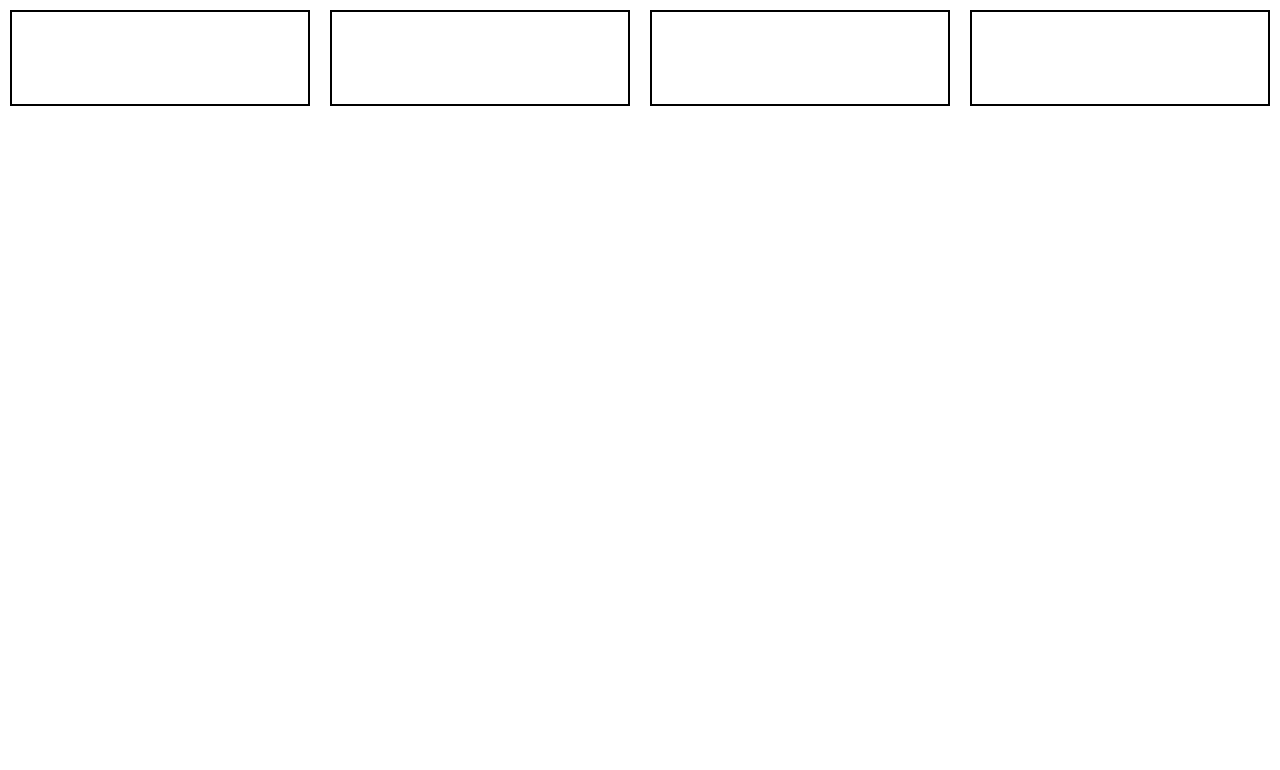
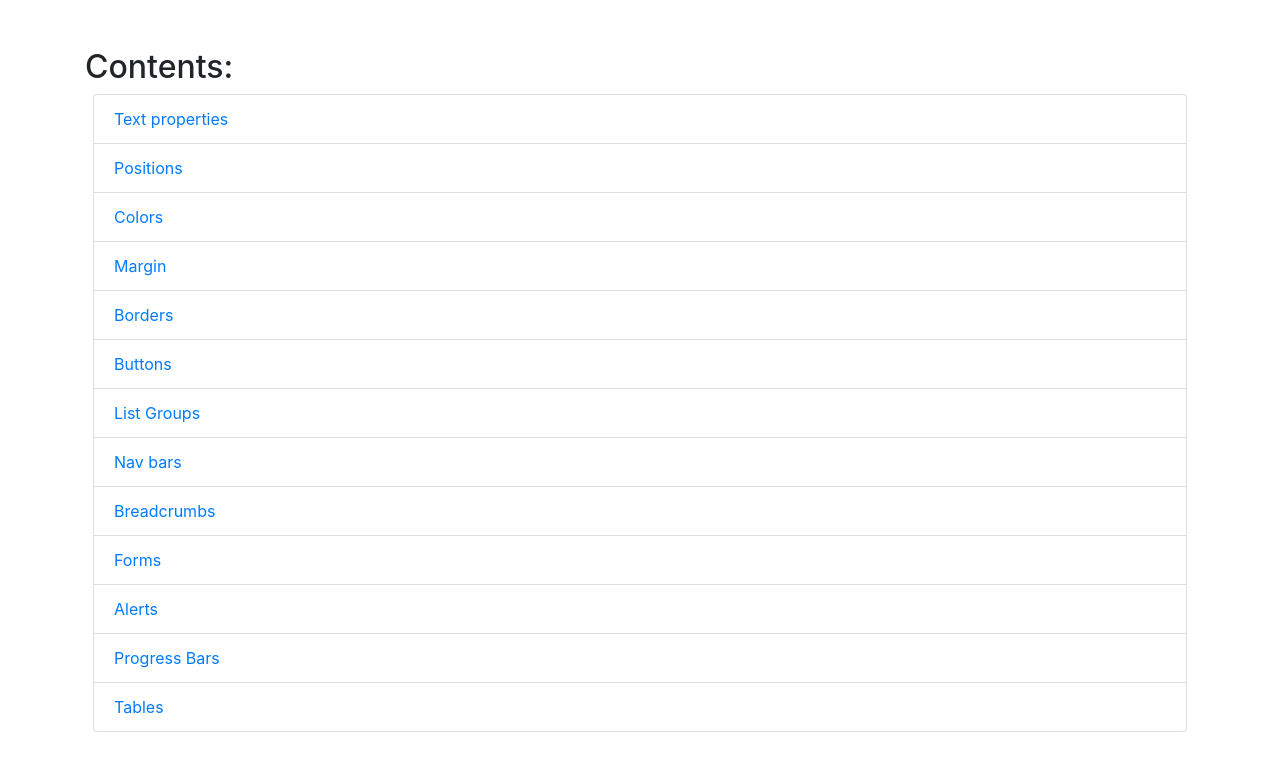
Before and after one commit to Manoj-14/Java-FSD-Phase-4, a plain HTML site: page index.html in a window 1280 px wide. Drawn offline with nearby package versions, Linux system fonts and the light colour scheme.

Commit message:
Home page added

```diff
--- a/index.html
+++ b/index.html
@@ -1,21 +1,63 @@
 <!DOCTYPE html>
 <html lang="en">
+  <head>
+    <meta charset="UTF-8" />
+    <meta http-equiv="X-UA-Compatible" content="IE=edge" />
+    <meta name="viewport" content="width=device-width, initial-scale=1.0" />
+    <link rel="stylesheet" href="style.css" />
+    <link
+      rel="stylesheet"
+      href="https://cdn.jsdelivr.net/npm/bootstrap@4.0.0/dist/css/bootstrap.min.css"
+      integrity="sha384-Gn5384xqQ1aoWXA+058RXPxPg6fy4IWvTNh0E263XmFcJlSAwiGgFAW/dAiS6JXm"
+      crossorigin="anonymous"
+    />
+    <title>BootStrap Demos</title>
+  </head>
 
-<head>
-    <meta charset="UTF-8">
-    <meta http-equiv="X-UA-Compatible" content="IE=edge">
-    <meta name="viewport" content="width=device-width, initial-scale=1.0">
-    <link rel="stylesheet" href="style.css">
-    <title>Document</title>
-</head>
+  <body>
+    <div class="container mt-5">
+      <h2>Contents:</h2>
+      <ol class="list-group m-2 list-group-numbered">
+        <a href="./B02 Text Properties/index.html" class="list-group-item"
+          >Text properties</a
+        >
+        <a href="./B03 Position/index.html" class="list-group-item"
+          >Positions</a
+        >
+        <a href="./B04 Colors/index.html" class="list-group-item">Colors</a>
+        <a href="./B05 Margin/index.html" class="list-group-item">Margin</a>
+        <a href="./B06 Borders/index.html" class="list-group-item">Borders</a>
+        <a href="./B07 Buttons/index.html" class="list-group-item">Buttons</a>
+        <a href="./B08 List Groups/index.html" class="list-group-item"
+          >List Groups</a
+        >
+        <a href="./B09 Nav Bar/index.html" class="list-group-item">Nav bars</a>
+        <a href="./B10 Breadcrumbs/index.html" class="list-group-item"
+          >Breadcrumbs</a
+        >
+        <a href="./B11 Forms/index.html" class="list-group-item">Forms</a>
+        <a href="./B12 Alerts/index.html" class="list-group-item">Alerts</a>
+        <a href="./B13 Progressbars/index.html" class="list-group-item"
+          >Progress Bars</a
+        >
+        <a href="./B14 Tables/index.html" class="list-group-item">Tables</a>
+      </ol>
+    </div>
 
-<body>
-    <div class="outer">
-        <div class="inner"></div>
-        <div class="inner"></div>
-        <div class="inner" id="pos-ab"></div>
-        <div class="inner"></div>
-    </div>
-</body>
-
+    <script
+      src="https://code.jquery.com/jquery-3.3.1.slim.min.js"
+      integrity="sha384-q8i/X+965DzO0rT7abK41JStQIAqVgRVzpbzo5smXKp4YfRvH+8abtTE1Pi6jizo"
+      crossorigin="anonymous"
+    ></script>
+    <script
+      src="https://cdnjs.cloudflare.com/ajax/libs/popper.js/1.14.3/umd/popper.min.js"
+      integrity="sha384-ZMP7rVo3mIykV+2+9J3UJ46jBk0WLaUAdn689aCwoqbBJiSnjAK/l8WvCWPIPm49"
+      crossorigin="anonymous"
+    ></script>
+    <script
+      src="https://stackpath.bootstrapcdn.com/bootstrap/4.1.1/js/bootstrap.min.js"
+      integrity="sha384-smHYKdLADwkXOn1EmN1qk/HfnUcbVRZyYmZ4qpPea6sjB/pTJ0euyQp0Mk8ck+5T"
+      crossorigin="anonymous"
+    ></script>
+  </body>
 </html>
```
